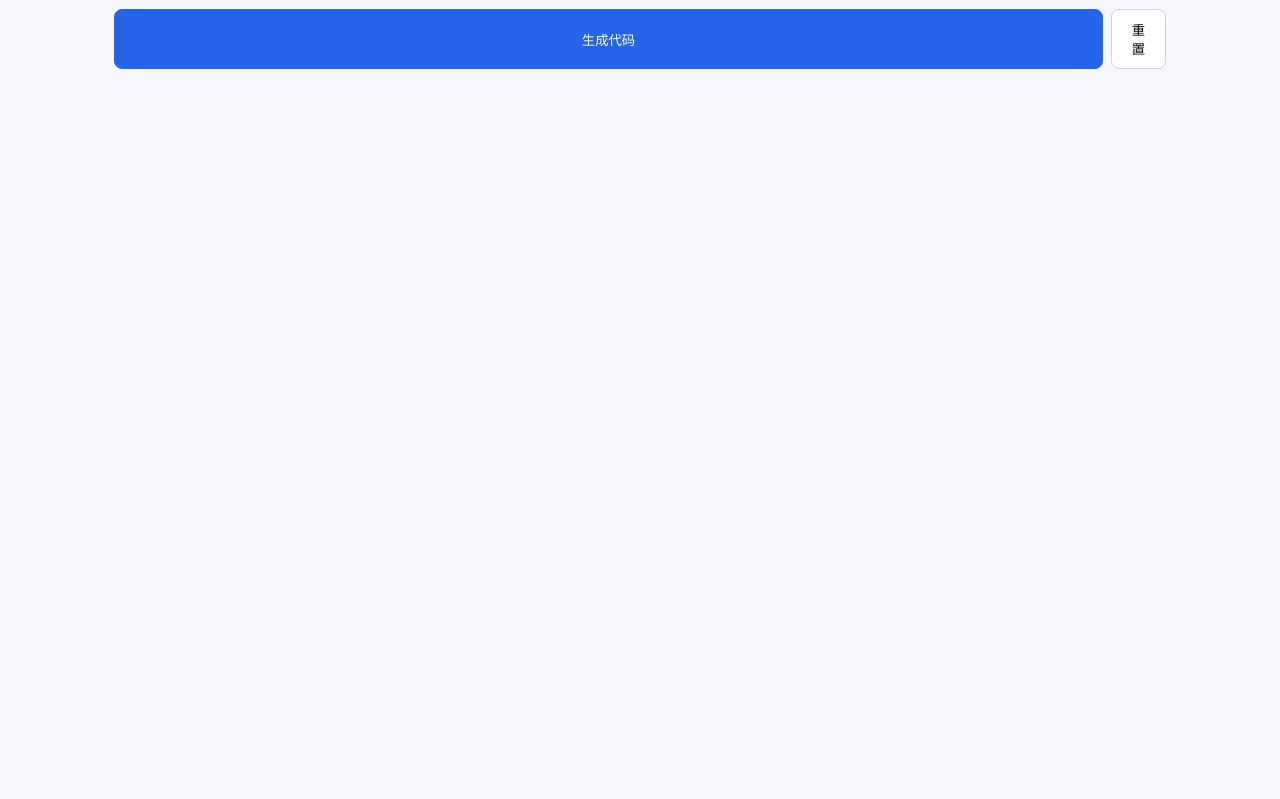
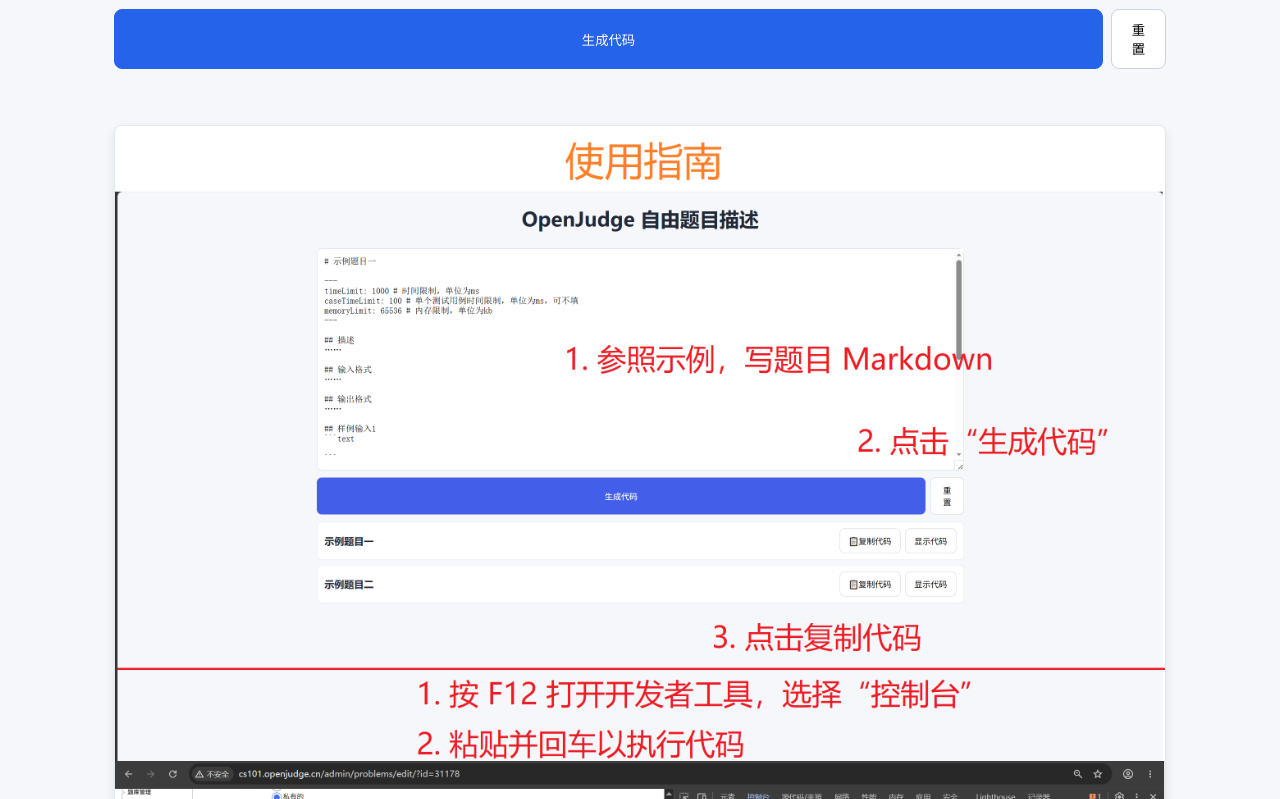
Before and after one commit to FuYnAloft/oj-inject, a website built with Vite: page index.html in a window 1280 px wide. Shown: the part 461-1260 px from the top of the page. Before the commit the page ends 800 px from the top, so only its background shows below. Built offline with nearby package versions, Linux system fonts and the light colour scheme.

Commit message:
feat: 添加使用指南

```diff
--- a/src/main.js
+++ b/src/main.js
@@ -24,6 +24,10 @@
       <button id="reset-btn">重置</button>
     </div>
     <section id="result-list"></section>
+
+    <section class="guide-section">
+      <img src="${import.meta.env.BASE_URL}guide.png" alt="使用指南" class="guide-img" />
+    </section>
   </main>
   <dialog id="code-dialog">
     <textarea id="dialog-code" readonly></textarea>
--- a/src/style.css
+++ b/src/style.css
@@ -93,3 +93,22 @@
   min-height: 320px;
   font-family: ui-monospace, SFMono-Regular, Menlo, monospace;
 }
+
+.guide-section {
+  margin-top: 32px;
+  text-align: center;
+}
+
+.guide-section h2 {
+  margin-bottom: 16px;
+  font-size: 1.25rem;
+  color: #334155;
+}
+
+.guide-img {
+  max-width: 100%;
+  height: auto;
+  border-radius: 8px;
+  box-shadow: 0 4px 12px rgba(0, 0, 0, 0.08);
+  border: 1px solid #e2e8f0;
+}
```
Also changed, not shown: public/guide.png (added).
